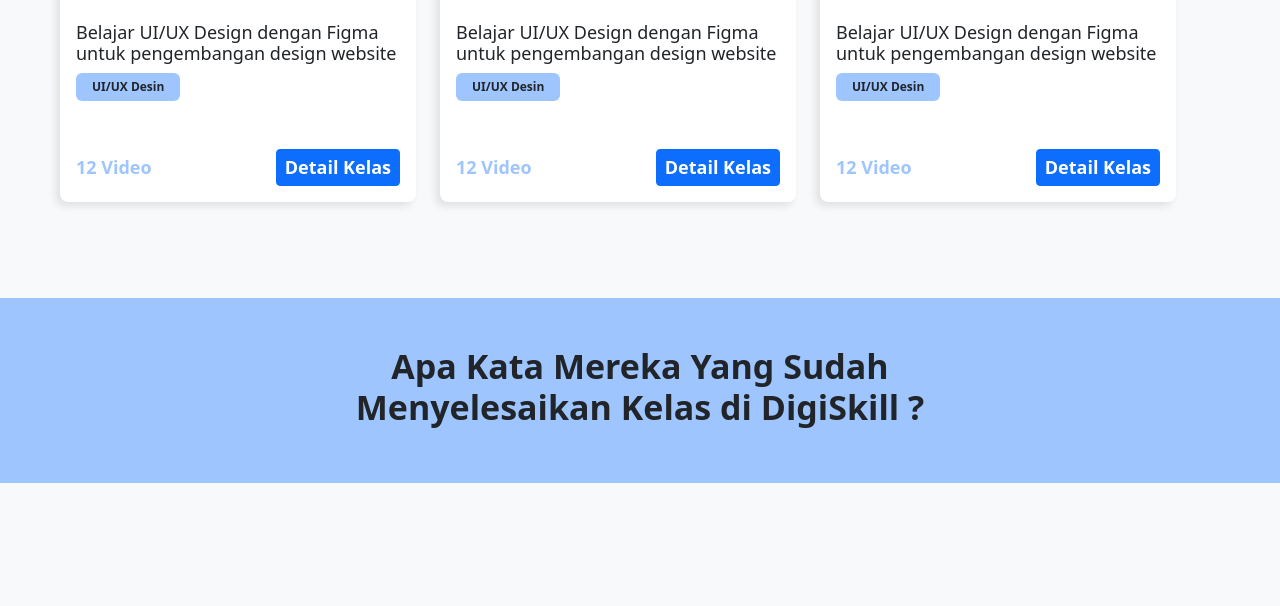
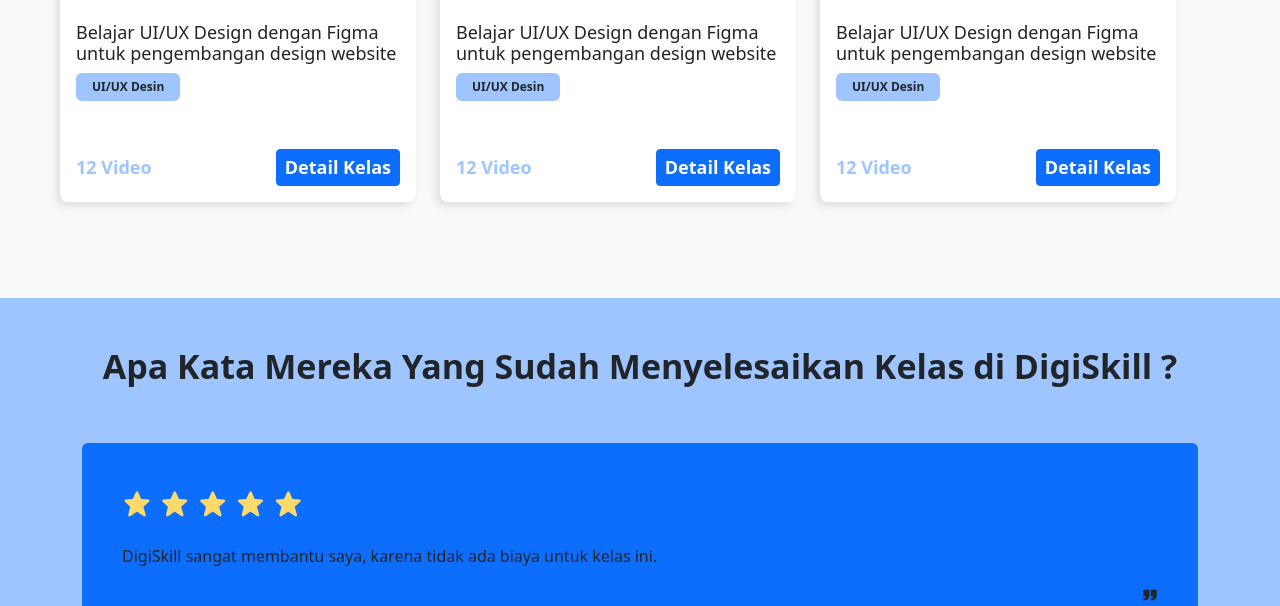
Before and after one commit to GinanjarPutra22/DigiSkill, a PHP site: page / in a window 1280 px wide. Shown: the part 2188-2794 px from the top of the page. Before the commit the page ends 2671 px from the top, so only its background shows below. Run offline with PHP 8.4, Linux system fonts and the light colour scheme.

Commit message:
add review end js

```diff
--- a/css/main.css
+++ b/css/main.css
@@ -184,4 +184,14 @@
   font-size: 34px;
   font-weight: 700;
 }
+
+.container-review .card {
+  border: none;
+  background-color: #0d6efd;
+}
+
+.container-review .card .rate {
+  font-size: 30px;
+  color: #ffda6a;
+}
 /*# sourceMappingURL=main.css.map */
--- a/index.html
+++ b/index.html
@@ -13,9 +13,15 @@
     <link rel="preconnect" href="https://fonts.gstatic.com" crossorigin>
     <!-- <link href="https://fonts.googleapis.com/css2?family=Inter:wght@300;400;500;600;700;800&display=swap"
         rel="stylesheet"> -->
+
     <!-- My CSS -->
     <link rel="stylesheet" href="/css/main.css">
     <link href='https://unpkg.com/boxicons@2.1.4/css/boxicons.min.css' rel='stylesheet'>
+
+    <!-- Link Swiper's CSS -->
+    <link rel="stylesheet" href="https://cdn.jsdelivr.net/npm/swiper@9/swiper-bundle.min.css" />
+
+
 </head>
 
 <body style="height: 2000px;">
@@ -45,7 +51,7 @@
                         <ul class="dropdown-menu me-4">
                             <li><a class="dropdown-item" href="#">UI/UX Design</a></li>
                             <li><a class="dropdown-item" href="#">Front-End-Development</a></li>
-                            <li><a class="dropdown-item" href="#">back-End-Development</a></li>
+                            <li><a class="dropdown-item" href="#">Back-End-Development</a></li>
                         </ul>
                     </li>
                     <li class="nav-item me-4">
@@ -304,22 +310,204 @@
     </div>
     <!-- End Card Produk -->
 
+    <!-- Start Testimoni -->
+
     <div class="container-fluid value-1 container-review  vp-1 my-5 mb-4 mb-md-5">
         <div class="container container-value">
             <div class="row ">
                 <div class="col">
                     <h1 class="text-center mt-5">
-                        Apa Kata Mereka Yang Sudah <br>
-                        Menyelesaikan Kelas di DigiSkill ?
+                        Apa Kata Mereka Yang Sudah Menyelesaikan Kelas di DigiSkill ?
                     </h1>
+
+
                 </div>
             </div>
-            <div class="row mt-5">
+            <div class="row my-5">
+                <div class="col-12">
 
+                    <!-- Swiper -->
+                    <div class="swiper mySwiperTesti">
+                        <div class="swiper-wrapper">
+                            <div class="swiper-slide card p-4">
+                                <div class="card-body">
+                                    <div class="rate">
+                                        <i class='bx bxs-star'></i>
+                                        <i class='bx bxs-star'></i>
+                                        <i class='bx bxs-star'></i>
+                                        <i class='bx bxs-star'></i>
+                                        <i class='bx bxs-star'></i>
+                                    </div>
+                                    <p class="body-testi mt-3">
+                                        DigiSkill sangat membantu saya, karena tidak ada biaya untuk kelas ini.
+                                    </p>
+                                    <div class="detail d-flex justify-content-between">
+                                        <div class="user d-flex align-items-center mt-4">
+                                            <img src="Assets/avatar-review-1.svg" alt="avatar-review-1"
+                                                class="rounded-circle img-fluid">
+                                            <div class="profile ms-3">
+                                                <p class="name m-0">Amalia Sonia</p>
+                                                <p class="status m-0">UI/UX Designer di Rilliv</p>
+                                            </div>
+                                        </div>
+                                        <div class="icon-quote">
+                                            <i class='bx bxs-quote-right'></i>
+                                        </div>
+                                    </div>
+                                </div>
+
+                            </div>
+                            <div class="swiper-slide card p-4">
+                                <div class="card-body">
+                                    <div class="rate">
+                                        <i class='bx bxs-star'></i>
+                                        <i class='bx bxs-star'></i>
+                                        <i class='bx bxs-star'></i>
+                                        <i class='bx bxs-star'></i>
+                                        <i class='bx bxs-star'></i>
+                                    </div>
+                                    <p class="body-testi mt-3">
+                                        DigiSkill sangat membantu saya, karena tidak ada biaya untuk kelas ini.
+                                    </p>
+                                    <div class="detail d-flex justify-content-between">
+                                        <div class="user d-flex align-items-center mt-4">
+                                            <img src="Assets/avatar-review-1.svg" alt="avatar-review-1"
+                                                class="rounded-circle img-fluid">
+                                            <div class="profile ms-3">
+                                                <p class="name m-0">Amalia Sonia</p>
+                                                <p class="status m-0">UI/UX Designer di Rilliv</p>
+                                            </div>
+                                        </div>
+                                        <div class="icon-quote">
+                                            <i class='bx bxs-quote-right'></i>
+                                        </div>
+                                    </div>
+                                </div>
+
+                            </div>
+                            <div class="swiper-slide card p-4">
+                                <div class="card-body">
+                                    <div class="rate">
+                                        <i class='bx bxs-star'></i>
+                                        <i class='bx bxs-star'></i>
+                                        <i class='bx bxs-star'></i>
+                                        <i class='bx bxs-star'></i>
+                                        <i class='bx bxs-star'></i>
+                                    </div>
+                                    <p class="body-testi mt-3">
+                                        DigiSkill sangat membantu saya, karena tidak ada biaya untuk kelas ini.
+                                    </p>
+                                    <div class="detail d-flex justify-content-between">
+                                        <div class="user d-flex align-items-center mt-4">
+                                            <img src="Assets/avatar-review-1.svg" alt="avatar-review-1"
+                                                class="rounded-circle img-fluid">
+                                            <div class="profile ms-3">
+                                                <p class="name m-0">Amalia Sonia</p>
+                                                <p class="status m-0">UI/UX Designer di Rilliv</p>
+                                            </div>
+                                        </div>
+                                        <div class="icon-quote">
+                                            <i class='bx bxs-quote-right'></i>
+                                        </div>
+                                    </div>
+                                </div>
+
+                            </div>
+                            <div class="swiper-slide card p-4">
+                                <div class="card-body">
+                                    <div class="rate">
+                                        <i class='bx bxs-star'></i>
+                                        <i class='bx bxs-star'></i>
+                                        <i class='bx bxs-star'></i>
+                                        <i class='bx bxs-star'></i>
+                                        <i class='bx bxs-star'></i>
+                                    </div>
+                                    <p class="body-testi mt-3">
+                                        DigiSkill sangat membantu saya, karena tidak ada biaya untuk kelas ini.
+                                    </p>
+                                    <div class="detail d-flex justify-content-between">
+                                        <div class="user d-flex align-items-center mt-4">
+                                            <img src="Assets/avatar-review-1.svg" alt="avatar-review-1"
+                                                class="rounded-circle img-fluid">
+                                            <div class="profile ms-3">
+                                                <p class="name m-0">Amalia Sonia</p>
+                                                <p class="status m-0">UI/UX Designer di Rilliv</p>
+                                            </div>
+                                        </div>
+                                        <div class="icon-quote">
+                                            <i class='bx bxs-quote-right'></i>
+                                        </div>
+                                    </div>
+                                </div>
+
+                            </div>
+                            <div class="swiper-slide card p-4">
+                                <div class="card-body">
+                                    <div class="rate">
+                                        <i class='bx bxs-star'></i>
+                                        <i class='bx bxs-star'></i>
+                                        <i class='bx bxs-star'></i>
+                                        <i class='bx bxs-star'></i>
+                                        <i class='bx bxs-star'></i>
+                                    </div>
+                                    <p class="body-testi mt-3">
+                                        DigiSkill sangat membantu saya, karena tidak ada biaya untuk kelas ini.
+                                    </p>
+                                    <div class="detail d-flex justify-content-between">
+                                        <div class="user d-flex align-items-center mt-4">
+                                            <img src="Assets/avatar-review-1.svg" alt="avatar-review-1"
+                                                class="rounded-circle img-fluid">
+                                            <div class="profile ms-3">
+                                                <p class="name m-0">Amalia Sonia</p>
+                                                <p class="status m-0">UI/UX Designer di Rilliv</p>
+                                            </div>
+                                        </div>
+                                        <div class="icon-quote">
+                                            <i class='bx bxs-quote-right'></i>
+                                        </div>
+                                    </div>
+                                </div>
+
+                            </div>
+                            <div class="swiper-slide card p-4">
+                                <div class="card-body">
+                                    <div class="rate">
+                                        <i class='bx bxs-star'></i>
+                                        <i class='bx bxs-star'></i>
+                                        <i class='bx bxs-star'></i>
+                                        <i class='bx bxs-star'></i>
+                                        <i class='bx bxs-star'></i>
+                                    </div>
+                                    <p class="body-testi mt-3">
+                                        DigiSkill sangat membantu saya, karena tidak ada biaya untuk kelas ini.
+                                    </p>
+                                    <div class="detail d-flex justify-content-between">
+                                        <div class="user d-flex align-items-center mt-4">
+                                            <img src="Assets/avatar-review-1.svg" alt="avatar-review-1"
+                                                class="rounded-circle img-fluid">
+                                            <div class="profile ms-3">
+                                                <p class="name m-0">Amalia Sonia</p>
+                                                <p class="status m-0">UI/UX Designer di Rilliv</p>
+                                            </div>
+                                        </div>
+                                        <div class="icon-quote">
+                                            <i class='bx bxs-quote-right'></i>
+                                        </div>
+                                    </div>
+                                </div>
+
+                            </div>
+                        </div>
+                        <div class="swiper-pagination"></div>
+                    </div>
+                </div>
             </div>
         </div>
     </div>
-    <!-- Start Vlue Propotition 1 -->
+    <!-- End Testimoni -->
+
+
+    <!-- ------------------------------------------------------------ -->
 
 
 
@@ -337,15 +525,24 @@
 
 
 
+    <!-- Jquery -->
+    <script src="https://cdnjs.cloudflare.com/ajax/libs/jquery/3.6.0/jquery.min.js"
+        integrity="sha512-894YE6QWD5I59HgZOGReFYm4dnWc1Qt5NtvYSaNcOP+u1T9qYdvdihz0PPSiiqn/+/3e7Jo4EaG7TubfWGUrMQ=="
+        crossorigin="anonymous" referrerpolicy="no-referrer"></script>
 
 
+    <script src="script/script.js">
 
-
+    </script>
 
     <!-- Script JS -->
     <script src=" https://cdn.jsdelivr.net/npm/bootstrap@5.2.3/dist/js/bootstrap.bundle.min.js"
         integrity="sha384-kenU1KFdBIe4zVF0s0G1M5b4hcpxyD9F7jL+jjXkk+Q2h455rYXK/7HAuoJl+0I4"
         crossorigin="anonymous"></script>
+
+    <!-- Swiper JS -->
+    <script src="https://cdn.jsdelivr.net/npm/swiper@9/swiper-bundle.min.js"></script>
+
 </body>
 
 </html>
--- a/scss/main.scss
+++ b/scss/main.scss
@@ -179,5 +179,15 @@
     font-size: 34px;
     font-weight: map-get($font-weight, bold-700);
   }
+
+  .card {
+    border: none;
+    background-color: $primary;
+
+    .rate {
+      font-size: 30px;
+      color: $yellow;
+    }
+  }
 }
 //---------------------------End Style Review---------------------------
```
Also changed, not shown: script/script.js (added, +25 -0 lines), Assets/avatar-review-1.svg (added), Assets/avatar-review-2.svg (added), Assets/avatar-review-3.svg (added), 1 other file.
